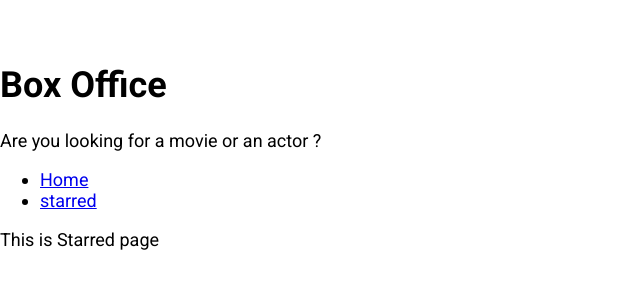
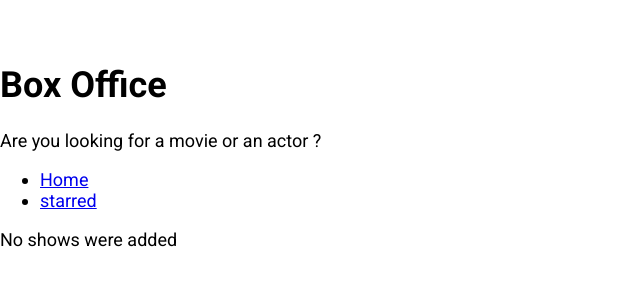
Before and after one commit to joy-rout/box-office, a React (Create React App) app: page /starred in a window 1280 px wide. Shown: the top 300 px of the page, without its empty margins (0-640 px from the left). Built offline with nearby package versions, Linux system fonts and the light colour scheme.

Commit message:
finished starred page

```diff
--- a/src/Pages/Starred.js
+++ b/src/Pages/Starred.js
@@ -1,13 +1,46 @@
 /* eslint-disable react/function-component-definition */
 /* eslint-disable no-unused-vars */
 
-import React from 'react'
-import MainPageLayout from '../components/MainPageLayout'
+import React, { useState, useEffect } from 'react';
+import MainPageLayout from '../components/MainPageLayout';
+import { useShows } from '../Misc/custom-hooks';
+import { apiGet } from '../Misc/Config';
+import ShowGrid from '../components/show/ShowGrid';
 
 const Starred = () => {
+  const [starred] = useShows();
+
+  const [shows, setShows] = useState(null);
+  const [isLoading, setIsLoading] = useState(true);
+  const [error, setError] = useState(null);
+
+  useEffect(() => {
+    if (starred && starred.length > 0) {
+      const promises = starred.map(showId => apiGet(`/shows/${showId}`));
+
+      Promise.all(promises)
+        .then(apiData => apiData.map(show => ({ show })))
+        .then(results => {
+          setShows(results);
+          setIsLoading(false);
+        })
+        .catch(err => {
+          setError(err.message);
+          setIsLoading(false);
+        });
+    } else {
+      setIsLoading(false);
+    }
+  }, [starred]);
+
   return (
-    <MainPageLayout>This is Starred page</MainPageLayout>
-  )
-}
+    <MainPageLayout>
+      {isLoading && <div>Shows are still loading</div>}
+      {error && <div>Error occured: {error}</div>}
+      {!isLoading && !shows && <div>No shows were added</div>}
+      {!isLoading && !error && shows && <ShowGrid data={shows} />}
+    </MainPageLayout>
+  );
+};
 
-export default Starred
+export default Starred;
```
